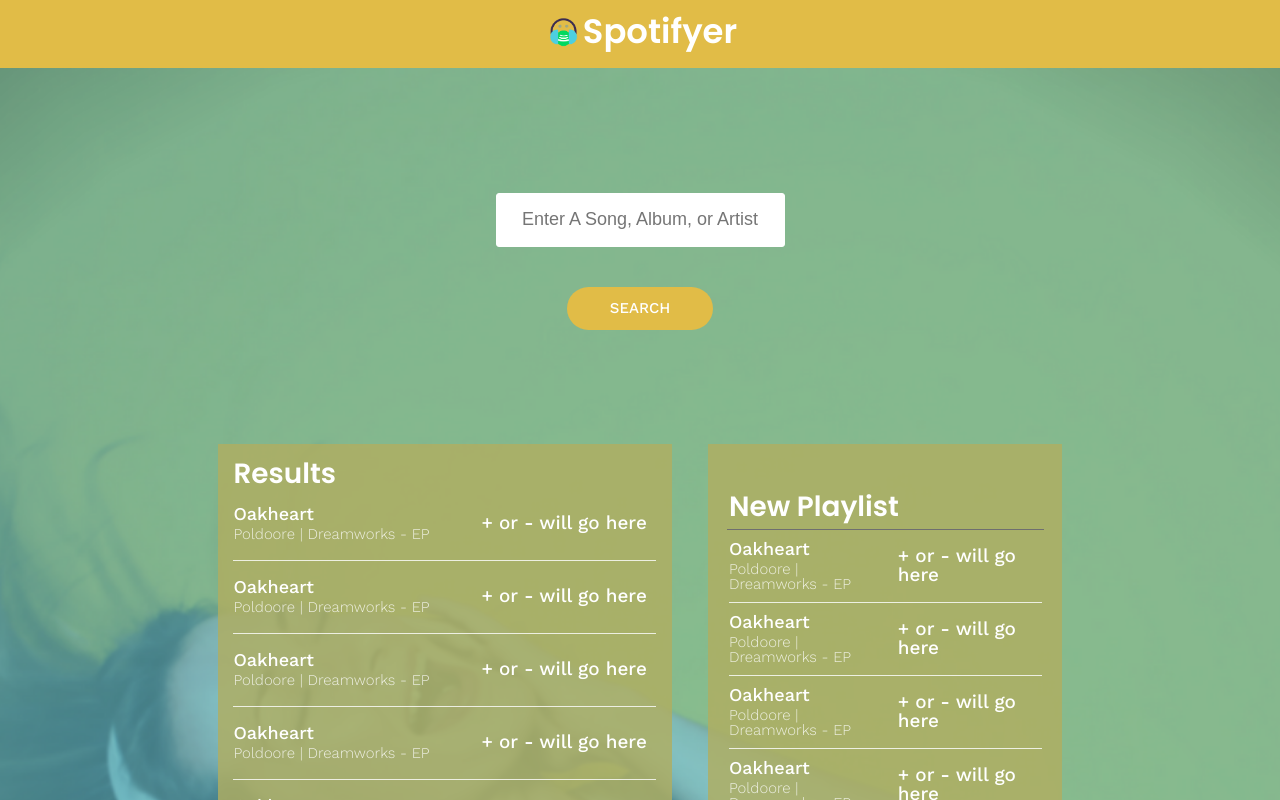
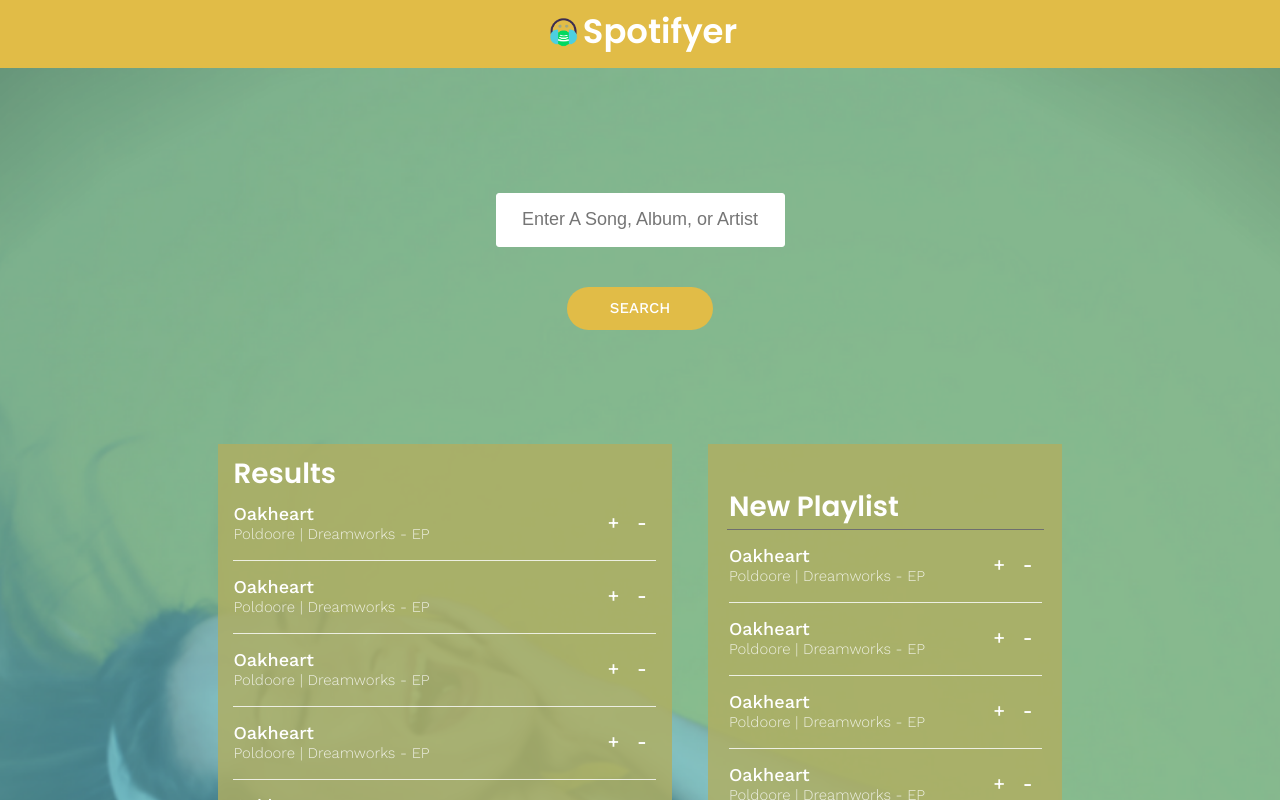
Before and after one commit to mayanovarini/spotifyer, a React (Create React App) app: page / in a window 1280 px wide. Shown: the top 800 px of the page. Built offline with nearby package versions, Linux system fonts and the light colour scheme.

Commit message:
add tracks to playlist

```diff
--- a/src/Components/App/App.js
+++ b/src/Components/App/App.js
@@ -32,6 +32,18 @@ class App extends Component {
         track
       ]
     }
+    this.addTrack = this.addTrack.bind(this);
+  }
+
+  addTrack(track) {
+    if(!this.state.playlistTracks.includes(track.id)) {
+      let tracks = this.state.playlistTracks;
+      tracks.push(track);
+
+      this.setState({
+        playlistTracks: tracks
+      });
+    }
   }
 
   render() {
@@ -45,7 +57,7 @@ class App extends Component {
           <div className="App">
             <SearchBar />
             <div className="App-playlist">
-             <SearchResults searchResults={this.state.searchResults} />
+             <SearchResults searchResults={this.state.searchResults} onAdd={this.addTrack}/>
              <Playlist playlistName={this.state.playlistName} playlistTracks={this.state.playlistTracks}/>
             </div>
           </div>
--- a/src/Components/SearchResults/SearchResults.js
+++ b/src/Components/SearchResults/SearchResults.js
@@ -10,7 +10,7 @@ class SearchResults extends Component {
     return(
       <div className="SearchResults">
         <h2>Results</h2>
-        <TrackList tracks={this.props.searchResults}/>
+        <TrackList tracks={this.props.searchResults} onAdd={this.props.onAdd}/>
       </div>
     );
   }
--- a/src/Components/Track/Track.js
+++ b/src/Components/Track/Track.js
@@ -2,12 +2,22 @@ import React, {Component} from 'react';
 import './Track.css';
 
 class Track extends Component {
+  constructor(props){
+    super(props);
+
+    this.addTrack = this.addTrack.bind(this);
+  }
 
   renderAction(){
     if(this.props.isRemoval) {
       return <a className="Track-action" href="#">-</a>;
     }
     return <a className="Track-action" href="#">+</a>;
+  }
+
+  addTrack(){
+    console.log("add is clicked");
+    this.props.onAdd(this.props.track)
   }
 
   render(){
@@ -17,7 +27,9 @@ class Track extends Component {
           <h3>{this.props.track.name}</h3>
           <p>{this.props.track.artist} | {this.props.track.album}</p>
         </div>
-        <a className="Track-action"> + or - will go here</a>
+        <a className="Track-action" onClick={this.addTrack}> + </a>
+        <a className="Track-action"> - </a>
+
       </div>
     );
   }
--- a/src/Components/TrackList/TrackList.js
+++ b/src/Components/TrackList/TrackList.js
@@ -7,7 +7,12 @@ class TrackList extends Component{
     console.log("tracklist props", this.props);
     return(
       <div className="TrackList">
-          { this.props.tracks.map(track => <Track key={track.id} track={track} />) }
+          { this.props.tracks.map(track =>
+              <Track key={track.id}
+                     track={track}
+                     onAdd={this.props.onAdd}
+              />)
+          }
       </div>
     );
   }
```
